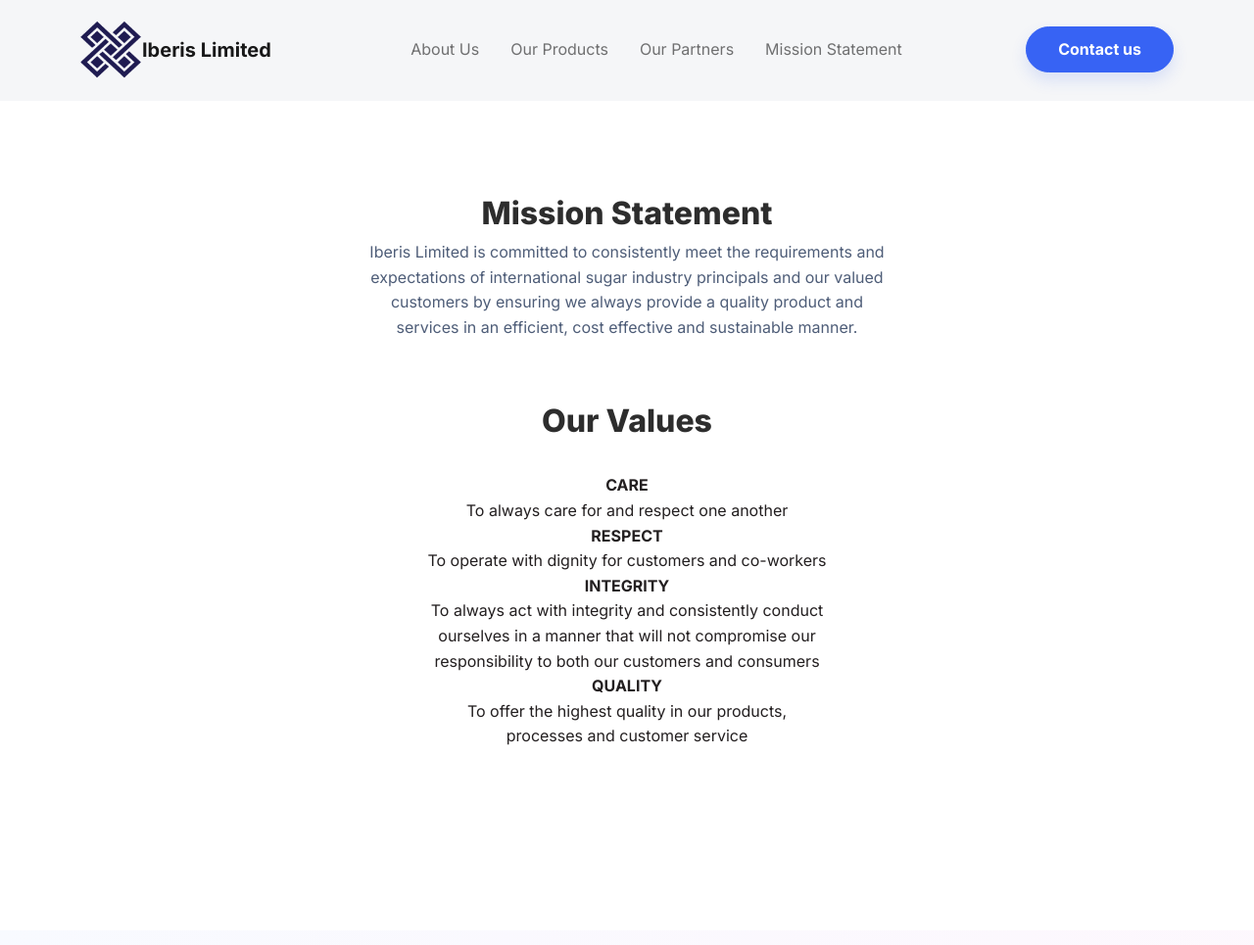
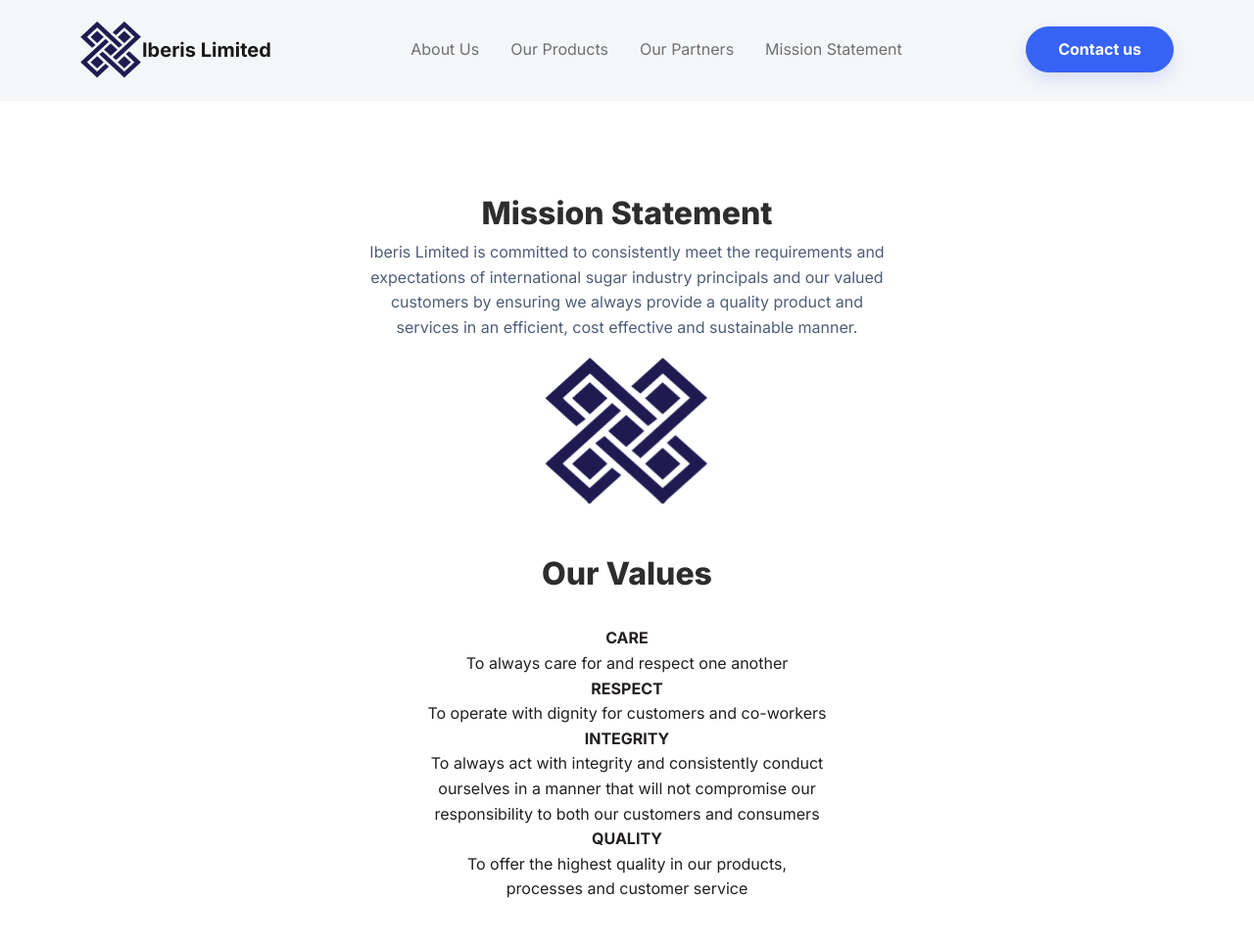
Before and after one commit to maki-malawi/iberis, a plain HTML site: page testimonials.html in a window 1280 px wide. Shown: the top 965 px of the page at 98% size. Drawn offline with Linux system fonts and the light colour scheme.

Commit message:
added logo

```diff
--- a/testimonials.html
+++ b/testimonials.html
@@ -28,12 +28,12 @@
             </div>
         </div>
     </nav>
-    <section class="py-5">
+    <section class="py-5" style="opacity: 1;filter: blur(0px);">
         <div class="container py-5">
             <div class="row mb-5">
                 <div class="col-md-8 col-xl-6 text-center mx-auto">
                     <h2 class="fw-bold"><strong>Mission Statement</strong></h2>
-                    <p class="text-muted w-lg-50">Iberis Limited is committed to consistently meet the requirements and expectations of international sugar industry principals and our valued customers by ensuring we always provide a quality product and services in an efficient, cost effective and sustainable manner.</p>
+                    <p class="text-muted w-lg-50">Iberis Limited is committed to consistently meet the requirements and expectations of international sugar industry principals and our valued customers by ensuring we always provide a quality product and services in an efficient, cost effective and sustainable manner.</p><img src="assets/img/logo.png" width="169" height="156">
                 </div>
             </div>
             <div class="row mb-5">
```
